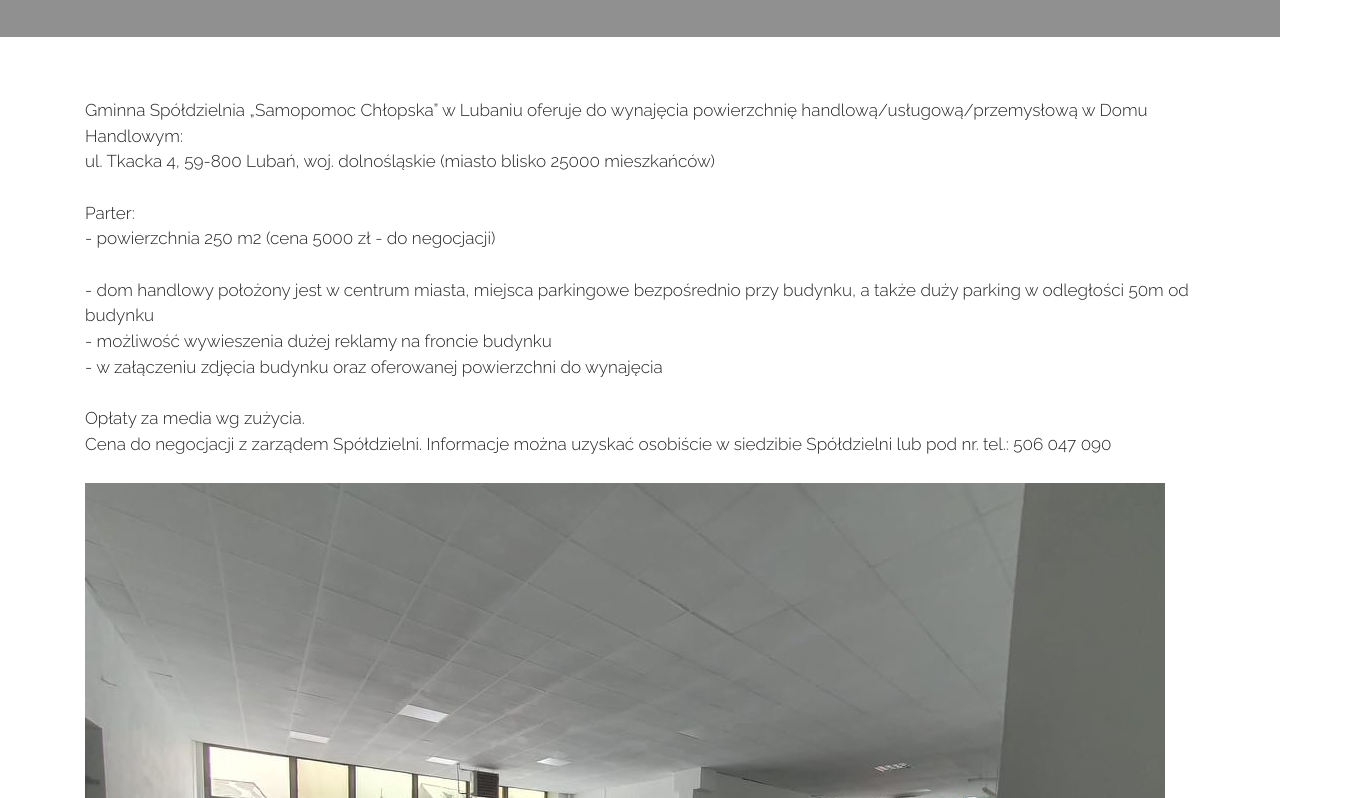
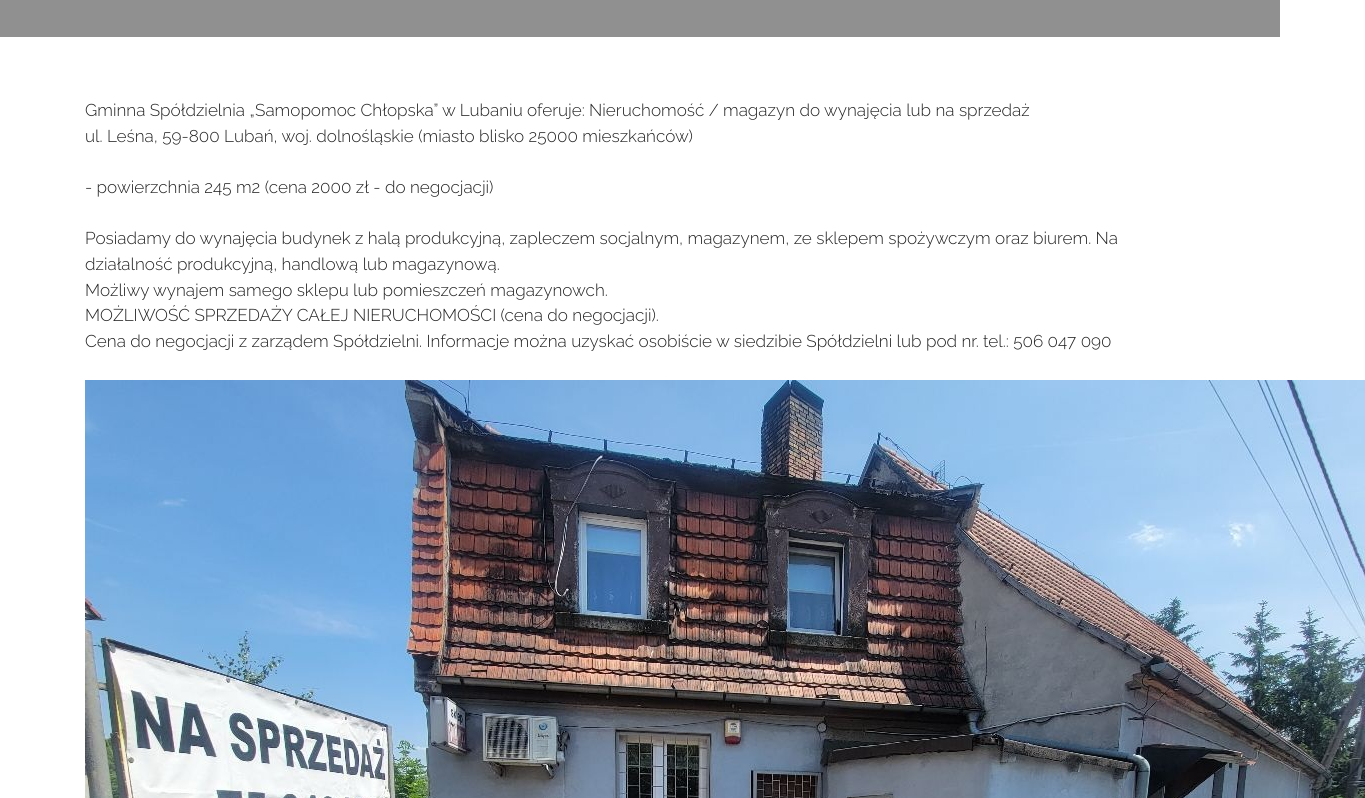
Before and after one commit to gsluban/gsluban.github.io, a plain HTML site: page index.html in a window 1280 px wide. Shown: the part 1482-2280 px from the top of the page, 1365 px wide, since content can reach past the window. Drawn offline with nearby package versions, Linux system fonts and the light colour scheme.

Commit message:
Update index.html

```diff
--- a/index.html
+++ b/index.html
@@ -161,34 +161,24 @@
         <div class="row">
  <div class="col-xs-12 lead">
 <p>
-   Gminna Spółdzielnia „Samopomoc Chłopska” w Lubaniu oferuje do wynajęcia powierzchnię handlową/usługową/przemysłową w Domu Handlowym:
+   Gminna Spółdzielnia „Samopomoc Chłopska” w Lubaniu oferuje: Nieruchomość / magazyn do wynajęcia lub na sprzedaż
 
-<p>ul. Tkacka 4, 59-800 Lubań, woj. dolnośląskie (miasto blisko 25000 mieszkańców)</p>
+<p>ul. Leśna, 59-800 Lubań, woj. dolnośląskie (miasto blisko 25000 mieszkańców)</p>
    <p><br></p>
-<p>Parter:</p>
 
-<p>- powierzchnia 250 m2 (cena 5000 zł - do negocjacji)</p>
+<p>- powierzchnia 245 m2 (cena 2000 zł - do negocjacji)</p>
    <p><br></p>
-<!-- <p>I piętro:</p>
+<p>Posiadamy do wynajęcia budynek z halą produkcyjną, zapleczem socjalnym, magazynem, ze sklepem spożywczym oraz biurem. Na działalność produkcyjną, handlową lub magazynową.</p>
 
-<p>- powierzchnia 800 m2 + dodatkowe zaplecze socjalne (cena za I piętro 15zł/m2 - do negocjacji)</p>
+<p>Możliwy wynajem samego sklepu lub pomieszczeń magazynowch.</p>
 
-<p>- I piętro, do dyspozycji winda towarowa, osobne tylne wejście dla dostawców</p> -->
-
-<p>- dom handlowy położony jest w centrum miasta, miejsca parkingowe bezpośrednio przy budynku, a także duży parking w odległości 50m od budynku</p>
-
-<p>- możliwość wywieszenia dużej reklamy na froncie budynku</p>
-
-
-<p>- w załączeniu zdjęcia budynku oraz oferowanej powierzchni do wynajęcia</p>
-<p><br></p>
-<p>Opłaty za media wg zużycia.</p>
+<p>MOŻLIWOŚĆ SPRZEDAŻY CAŁEJ NIERUCHOMOŚCI (cena do negocjacji).</p>
 
 <p>Cena do negocjacji z zarządem Spółdzielni. Informacje można uzyskać osobiście w siedzibie Spółdzielni lub pod nr. tel.: 506 047 090</p>
    <br>
    <!-- <img alt="" src="assets/images/wdh1.jpg"><br>
    <img alt="" src="assets/images/wdh2.jpg"><br> -->
-   <img alt="" src="assets/images/wdh3.jpg"><br>
+   <img alt="" src="assets/images/piekarnia.jpg"><br>
    <hr>
   </p>
           </div>
```
